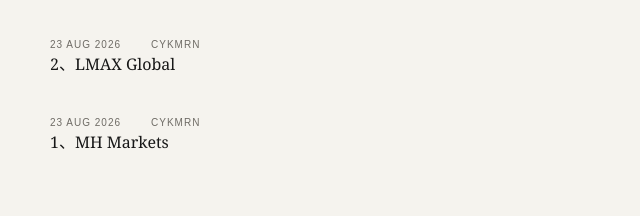
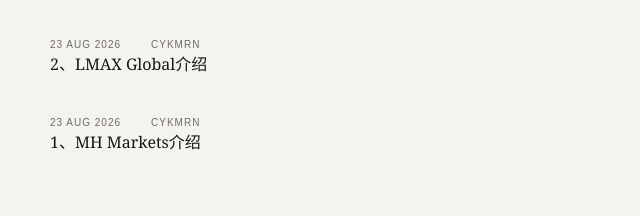
Before and after one commit to htfxalex-cpu/blog, a plain HTML site: page journal.html in a window 1280 px wide. Shown: the part 416-632 px from the top of the page, 0-640 px from the left. Drawn offline with Linux system fonts and the light colour scheme.

Commit message:
Update journal.html

```diff
--- a/journal.html
+++ b/journal.html
@@ -40,8 +40,8 @@
 <p>文章为分享型内容，不构成投资建议。</p>
 
 <div class="meta"><span>23 Aug 2026</span><span>CYKMRN</span></div><a href="CMC.html">3、CMC Markets介绍</a>
-<div class="meta"><span>23 Aug 2026</span><span>CYKMRN</span></div><a href="LMAX.html">2、LMAX Global</a>
-<div class="meta"><span>23 Aug 2026</span><span>CYKMRN</span></div><a href="MH.html">1、MH Markets</a>
+<div class="meta"><span>23 Aug 2026</span><span>CYKMRN</span></div><a href="LMAX.html">2、LMAX Global介绍</a>
+<div class="meta"><span>23 Aug 2026</span><span>CYKMRN</span></div><a href="MH.html">1、MH Markets介绍</a>
 
 </div>
 
```
